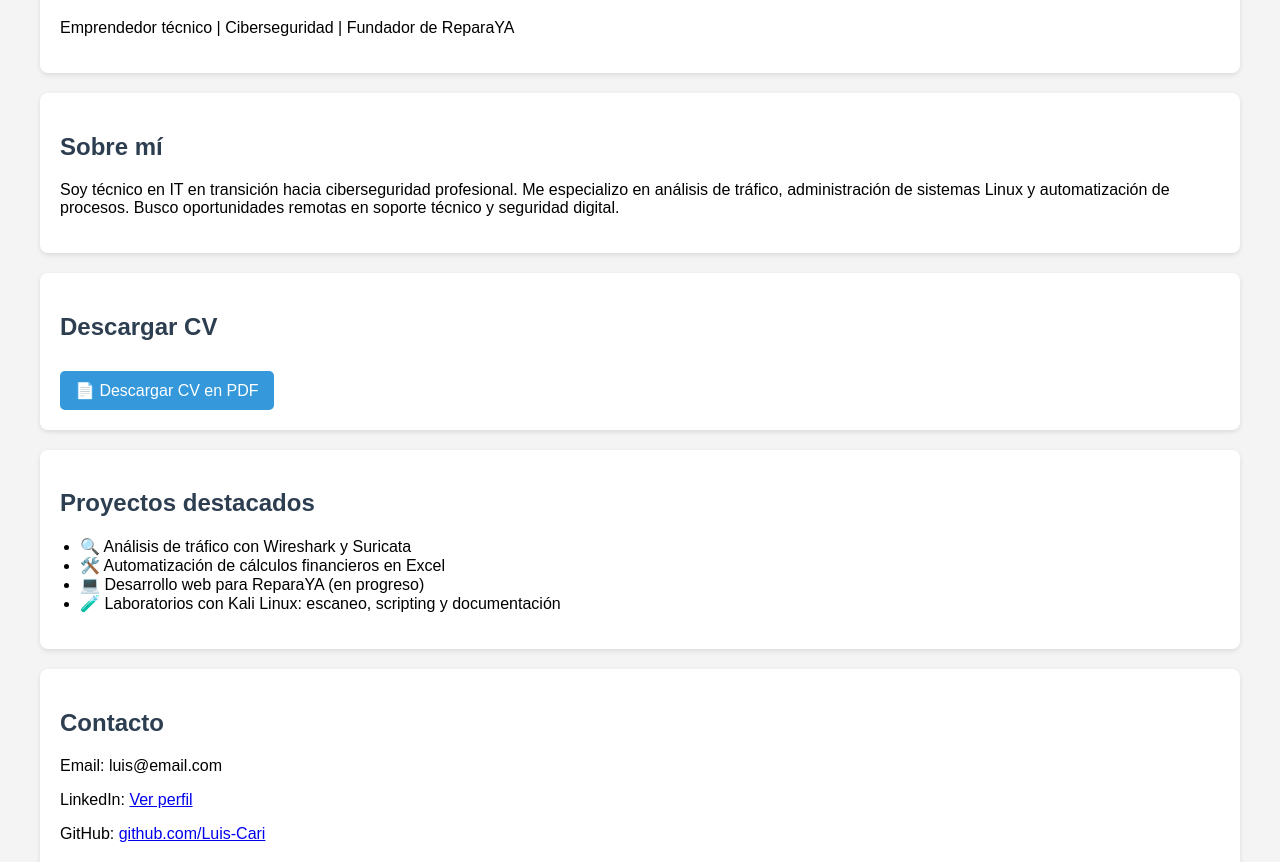
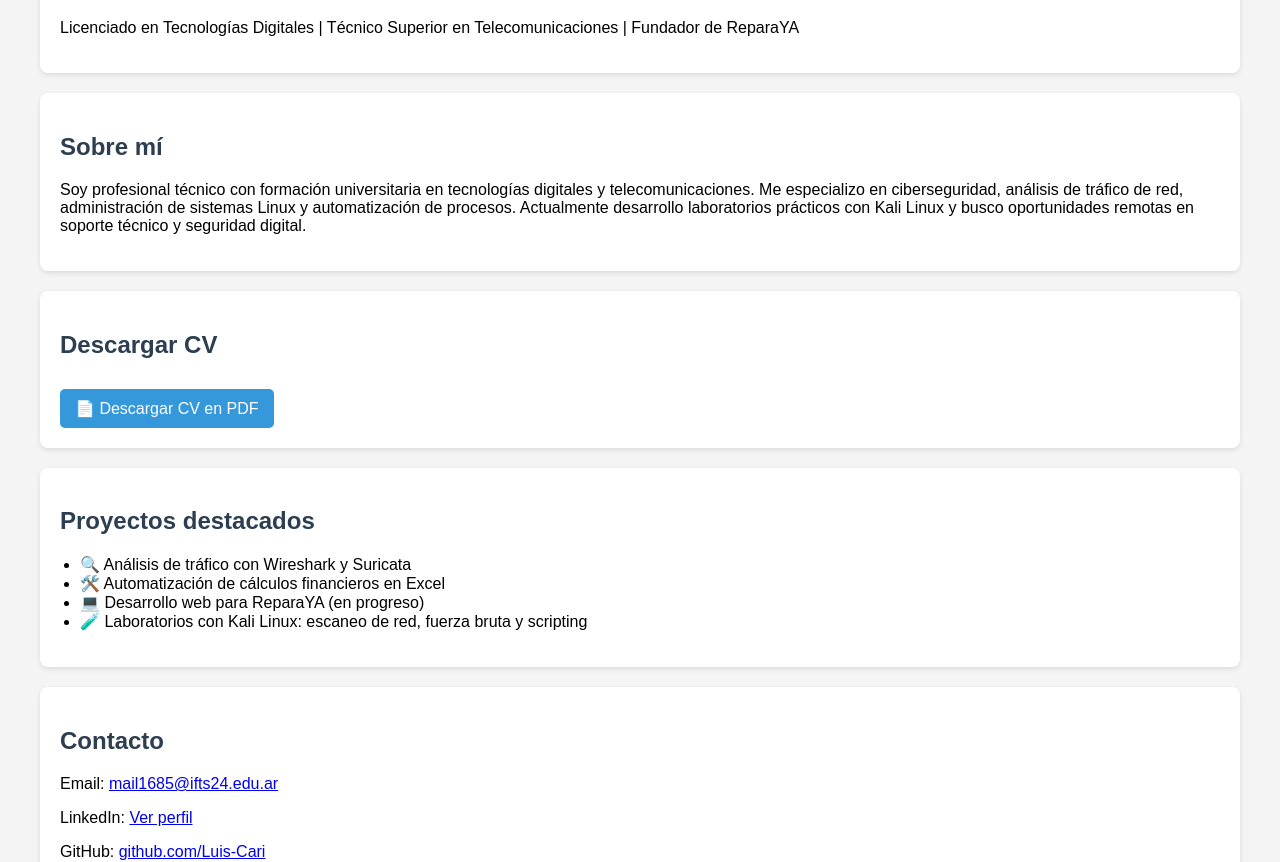
Before and after one commit to Luis-Cari/luis-cari.github.io, a plain HTML site: page index.html in a window 1280 px wide. Shown: the part 121-983 px from the top of the page. Drawn offline with Linux system fonts and the light colour scheme.

Commit message:
Update index.html

```diff
--- a/index.html
+++ b/index.html
@@ -2,7 +2,7 @@
 <html lang="es">
 <head>
   <meta charset="UTF-8">
-  <title>Luis Cari | Ciberseguridad & IT</title>
+  <title>Luis Cari | Ciberseguridad & Telecomunicaciones</title>
   <style>
     body { font-family: Arial, sans-serif; margin: 40px; background-color: #f4f4f4; }
     header, section, footer { background: white; padding: 20px; margin-bottom: 20px; border-radius: 8px; box-shadow: 0 2px 5px rgba(0,0,0,0.1); }
@@ -15,12 +15,12 @@
 
   <header>
     <h1>Luis Cari</h1>
-    <p>Emprendedor técnico | Ciberseguridad | Fundador de ReparaYA</p>
+    <p>Licenciado en Tecnologías Digitales | Técnico Superior en Telecomunicaciones | Fundador de ReparaYA</p>
   </header>
 
   <section>
     <h2>Sobre mí</h2>
-    <p>Soy técnico en IT en transición hacia ciberseguridad profesional. Me especializo en análisis de tráfico, administración de sistemas Linux y automatización de procesos. Busco oportunidades remotas en soporte técnico y seguridad digital.</p>
+    <p>Soy profesional técnico con formación universitaria en tecnologías digitales y telecomunicaciones. Me especializo en ciberseguridad, análisis de tráfico de red, administración de sistemas Linux y automatización de procesos. Actualmente desarrollo laboratorios prácticos con Kali Linux y busco oportunidades remotas en soporte técnico y seguridad digital.</p>
   </section>
 
   <section>
@@ -34,13 +34,13 @@
       <li>🔍 Análisis de tráfico con Wireshark y Suricata</li>
       <li>🛠️ Automatización de cálculos financieros en Excel</li>
       <li>💻 Desarrollo web para ReparaYA (en progreso)</li>
-      <li>🧪 Laboratorios con Kali Linux: escaneo, scripting y documentación</li>
+      <li>🧪 Laboratorios con Kali Linux: escaneo de red, fuerza bruta y scripting</li>
     </ul>
   </section>
 
   <section>
     <h2>Contacto</h2>
-    <p>Email: luis@email.com</p>
+    <p>Email: <a href="mailto:mail1685@ifts24.edu.ar">mail1685@ifts24.edu.ar</a></p>
     <p>LinkedIn: <a href="https://www.linkedin.com/in/luis-cari-496855329/" target="_blank">Ver perfil</a></p>
     <p>GitHub: <a href="https://github.com/Luis-Cari" target="_blank">github.com/Luis-Cari</a></p>
   </section>
```
